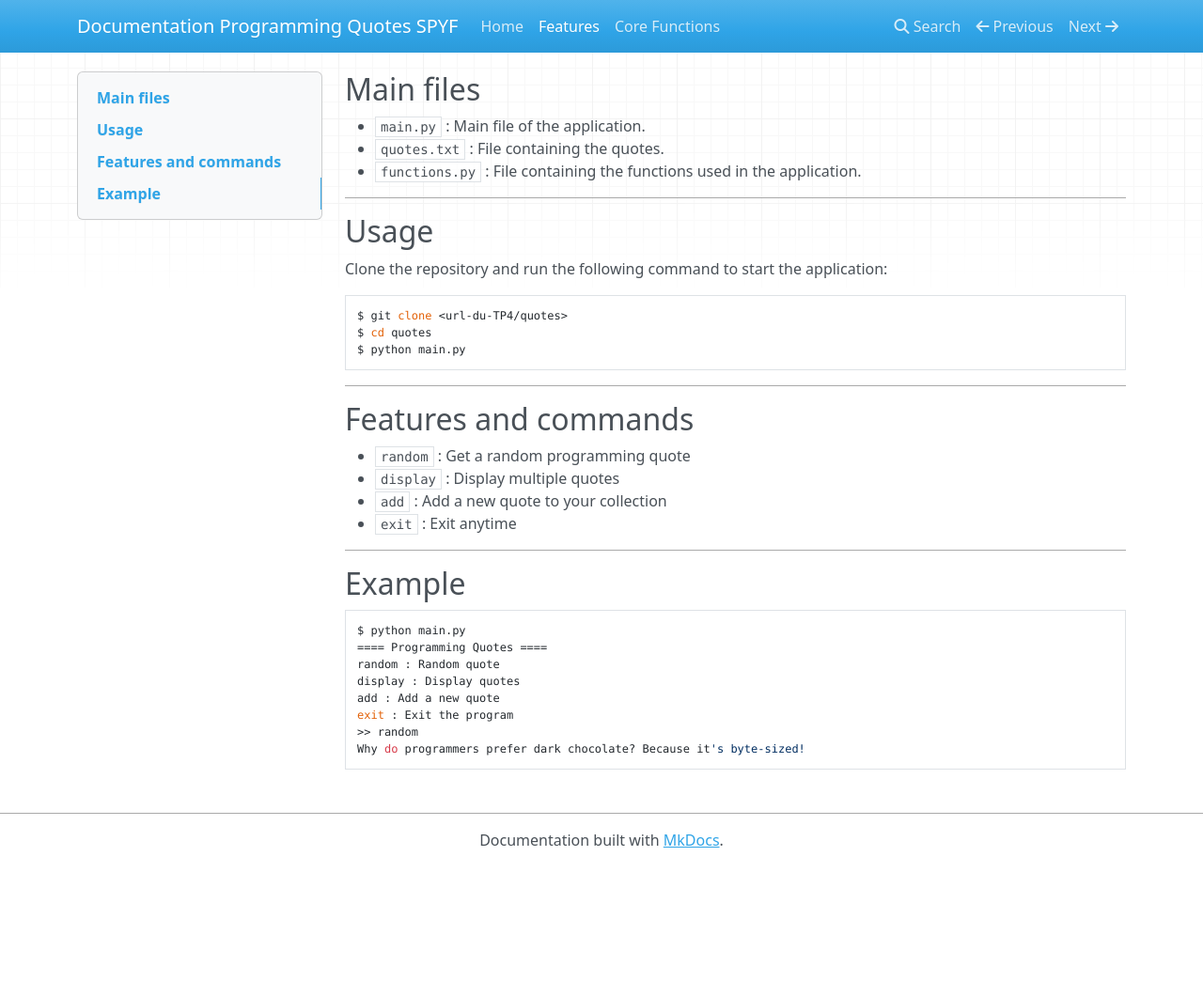
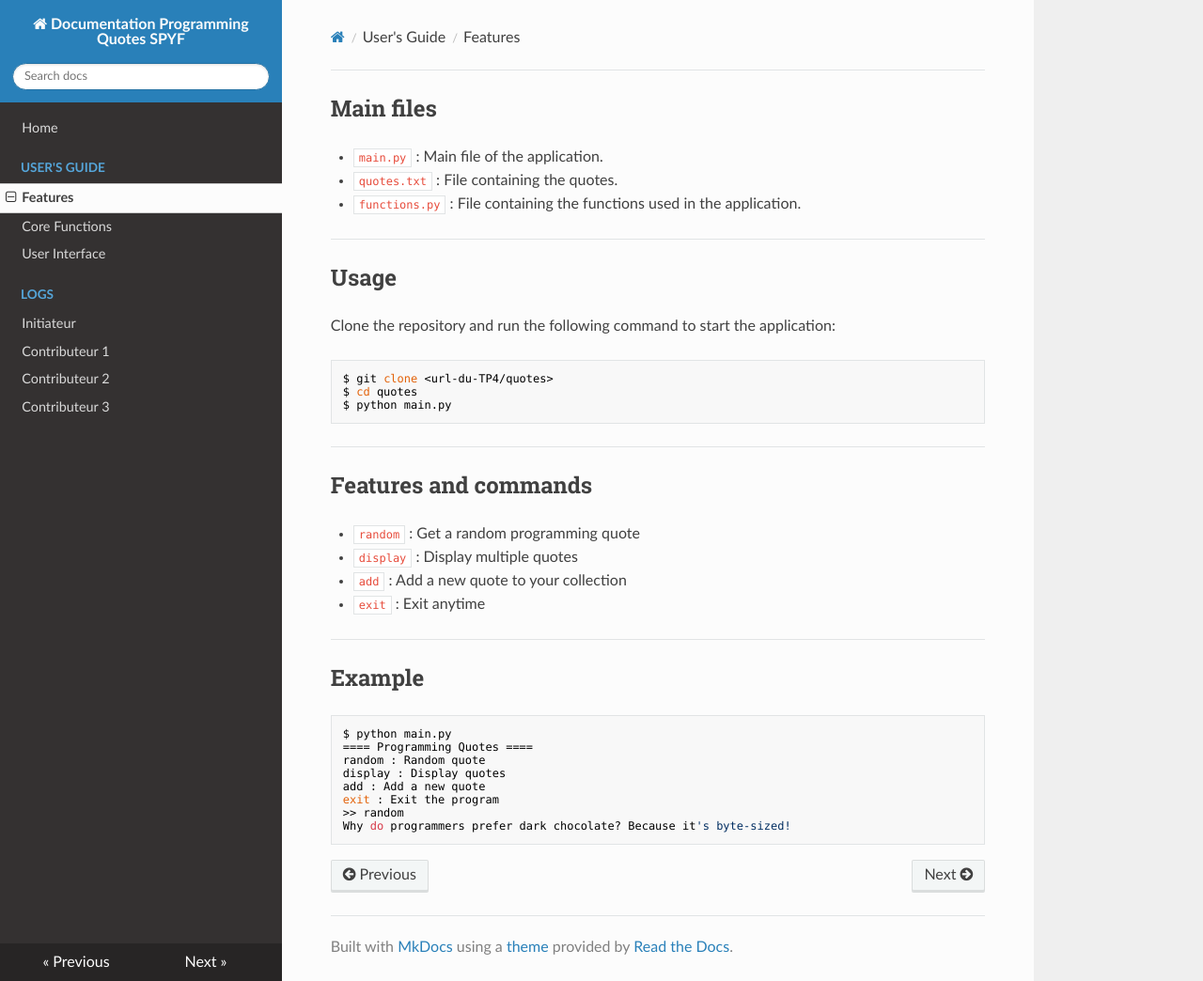
Before and after one commit to TI204/quotes-docs-spyf-team, an MkDocs documentation site: the page built from docs/features/features.md, in a window 1280 px wide and 1044 px high. Shown: the whole window at 94% size. Built offline with MkDocs 1.6.1, drawn with Linux system fonts in a browser that asks for light colours; nearby versions of some CDN libraries.

Commit message:
Refactor documentation and pushed log initateur

```diff
--- a/mkdocs.yml
+++ b/mkdocs.yml
@@ -1,5 +1,14 @@
 site_name: Documentation Programming Quotes SPYF
 nav:
   - Home: index.md
-  - Features: features.md
-  - Core Functions: functions.md
+  - User's Guide:
+      - Features: features/features.md
+      - Core Functions: features/functions.md
+      - User Interface: features/user-interface.md
+  - Logs:
+      - Initiateur: logs/log-initiateur.md
+      - Contributeur 1: logs/log-contributeur-1.md
+      - Contributeur 2: logs/log-contributeur-2.md
+      - Contributeur 3: logs/log-contributeur-3.md
+
+theme: readthedocs
```
Also changed, not shown: log/log-initiateur.md (added, +5 -0 lines), docs/features/features.md (renamed from docs/features.md), docs/features/functions.md (renamed from docs/functions.md), docs/features/user-interface.md (renamed from docs/user-interface.md).
